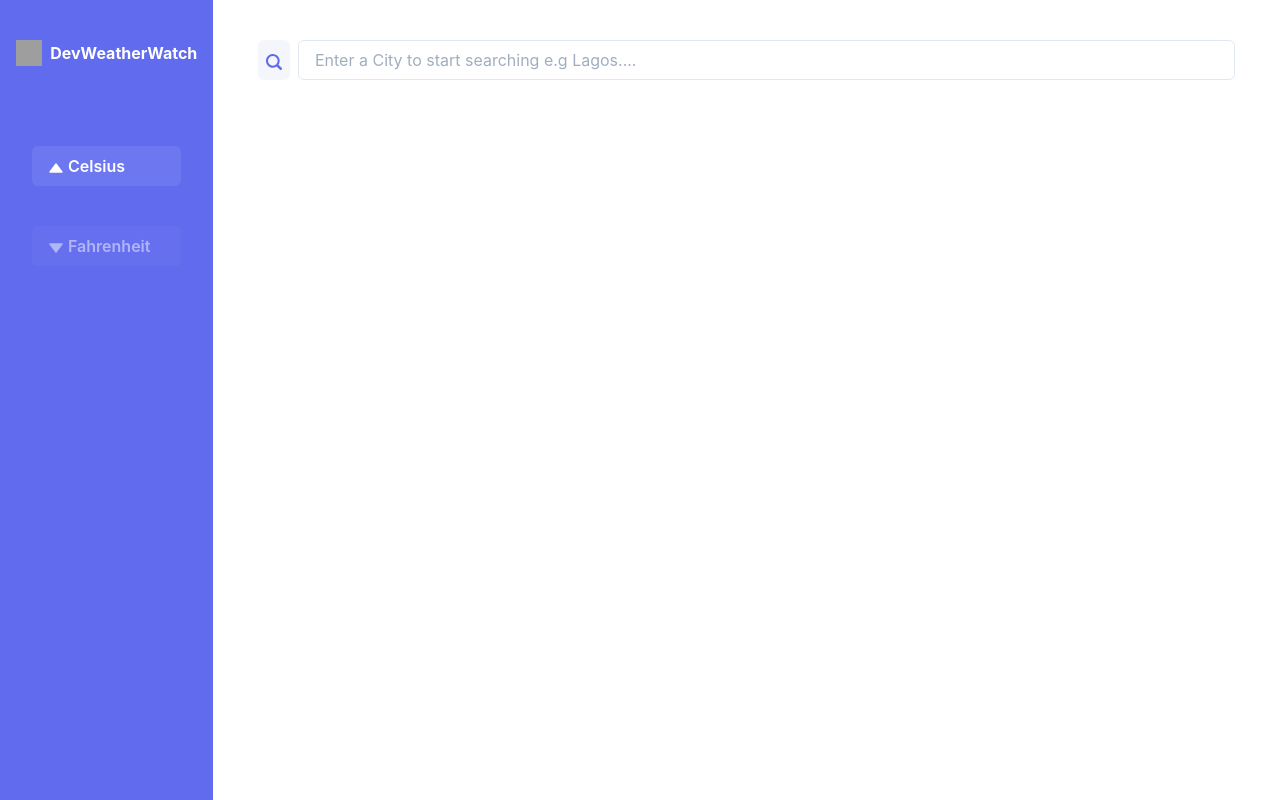
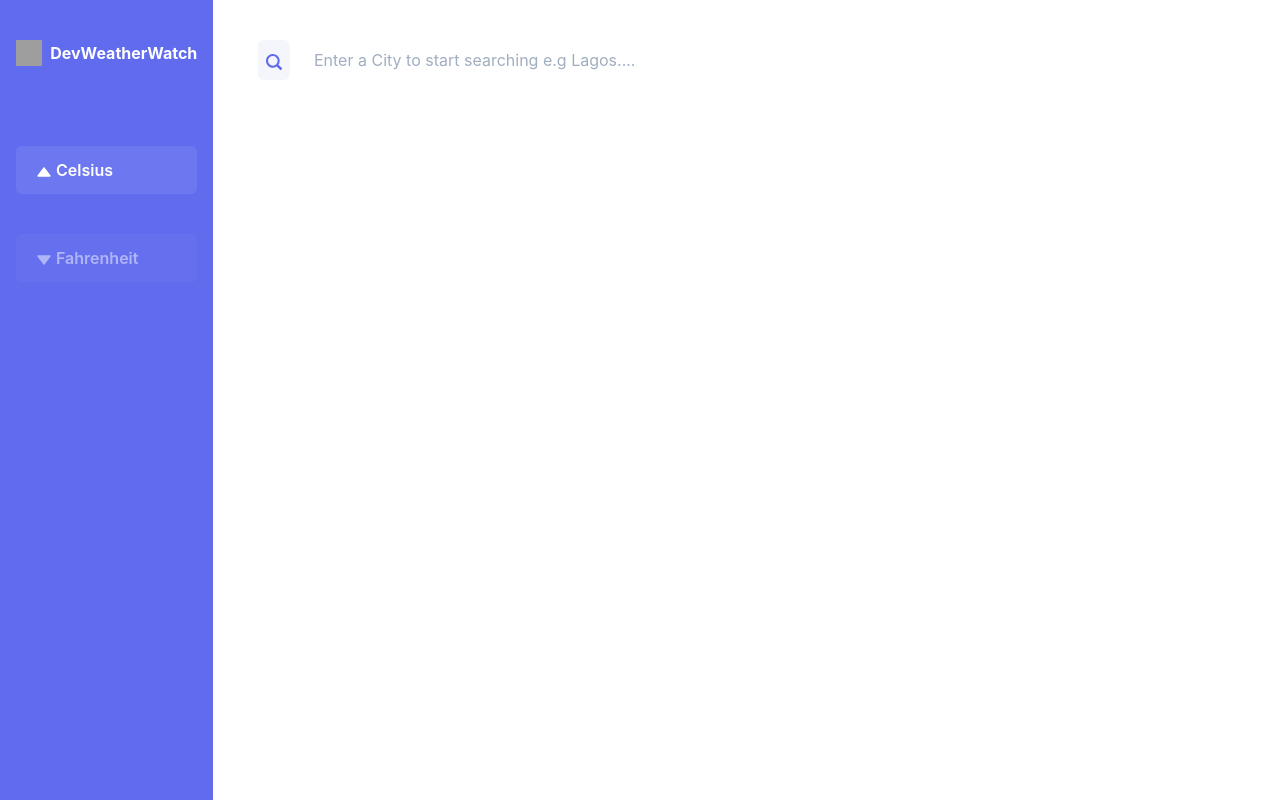
Before and after one commit to onedebos/weather-app-devweather, a Next.js app: page / in a window 1280 px wide. Built offline with nearby package versions, Linux system fonts and the light colour scheme; grey boxes are pictures that could not be loaded.

Commit message:
feature: add loading component

```diff
--- a/src/components/Searchbar.js
+++ b/src/components/Searchbar.js
@@ -7,7 +7,7 @@ const Searchbar = () => {
 			<Box backgroundColor="#F4F6FB" px="2" py="2" rounded="md">
 				<Icon color="#606BEE" as={Search2Icon} />
 			</Box>
-			<Input ml="0" focusBorderColor="#606BEE" placeholder="Enter a City to start searching e.g Lagos...." />
+			<Input ml="0" focusBorderColor="#606BEE" border="none" placeholder="Enter a City to start searching e.g Lagos...." />
 		</Stack>
 	);
 };
--- a/src/components/SidebarItem.js
+++ b/src/components/SidebarItem.js
@@ -1,14 +1,14 @@
-import { Button, Icon, Text, Container } from '@chakra-ui/react';
+import { Icon, Text, Container, Stack } from '@chakra-ui/react';
 
 
 const SidebarItem = ({ menuItem, active, setActiveTempType, icon }) => {
 	return (
-		<Container cursor="pointer" backgroundColor="whiteAlpha.200" rounded="md" py="2" onClick={setActiveTempType} mt="10" width="100%" color="white" opacity={active ? '1' : '0.5'}>
+		<Stack pl="5" cursor="pointer" backgroundColor="whiteAlpha.200" rounded="md" py="3" onClick={setActiveTempType} mt="10" width="100%" color="white" opacity={active ? '1' : '0.5'}>
 			<Text fontWeight="semibold">
 				<Icon mr="1" as={icon} />
                 {menuItem}
 			</Text>
-		</Container>
+		</Stack>
 	);
 };
 
--- a/src/containers/Sidebar.js
+++ b/src/containers/Sidebar.js
@@ -1,6 +1,6 @@
 import SidebarItem from '../components/SidebarItem';
 import { Container } from '@chakra-ui/layout';
-import { Flex, Heading } from '@chakra-ui/react';
+import { Flex, Heading, Box } from '@chakra-ui/react';
 import { TriangleUpIcon, TriangleDownIcon } from '@chakra-ui/icons';
 import Image from 'next/image';
 import { useState } from 'react';
@@ -28,7 +28,7 @@ const Sidebar = () => {
 				<Heading size="sm">DevWeatherWatch</Heading>
 			</Flex>
 
-			<Container mt="20">
+			<Box mt="20">
 				<SidebarItem
 					menuItem="Celsius"
 					active={activeTempType.celsius}
@@ -41,7 +41,7 @@ const Sidebar = () => {
 					setActiveTempType={() => triggerTempTypeChange(FAHRENHEIT)}
 					icon={TriangleDownIcon}
 				/>
-			</Container>
+			</Box>
 		</Container>
 	);
 };
```
Also changed, not shown: src/components/Loading.js (added, +19 -0 lines).
